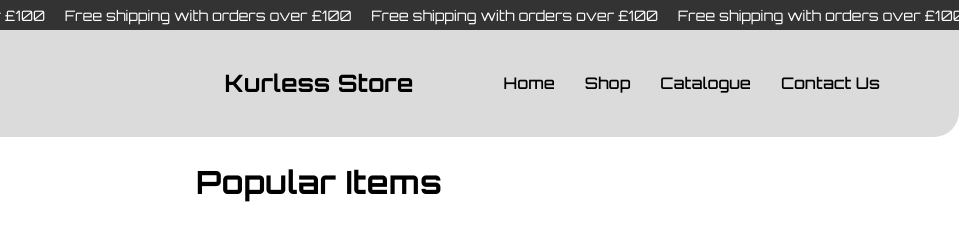
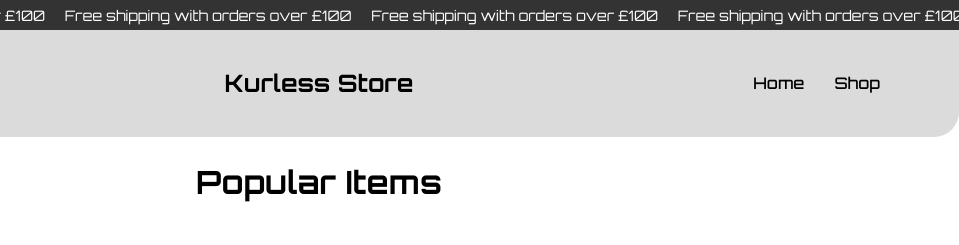
Before and after one commit to cris27-web/kurless, a plain HTML site: page index.html in a window 1280 px wide. Shown: the top 245 px of the page, 321-1280 px from the left. Drawn offline with Linux system fonts and the light colour scheme.

Commit message:
deleted catalogue n contact us pages

```diff
--- a/index.html
+++ b/index.html
@@ -33,8 +33,6 @@
                 <ul class="nav__list">
                     <li class="nav__item"><a href="index.html" class="nav__link">Home</a></li>
                     <li class="nav__item"><a href="shop.html" class="nav__link">Shop</a></li>
-                    <li class="nav__item"><a href="about.html" class="nav__link">Catalogue</a></li>
-                    <li class="nav__item"><a href="contact.html" class="nav__link">Contact Us</a></li>
                 </ul>
             </nav>
         </div>
```
Also changed, not shown: shop.html (+0 -2 lines).
